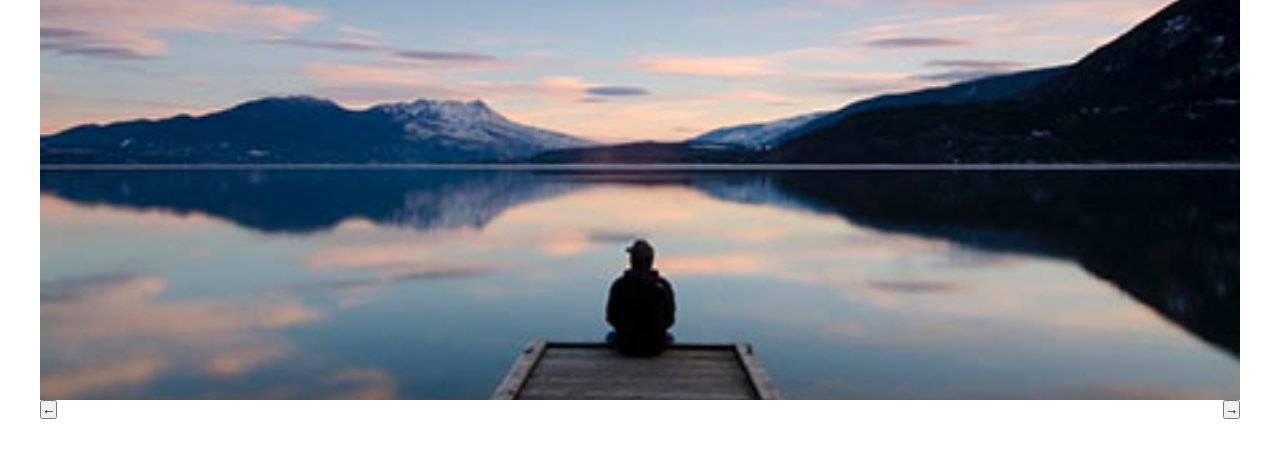
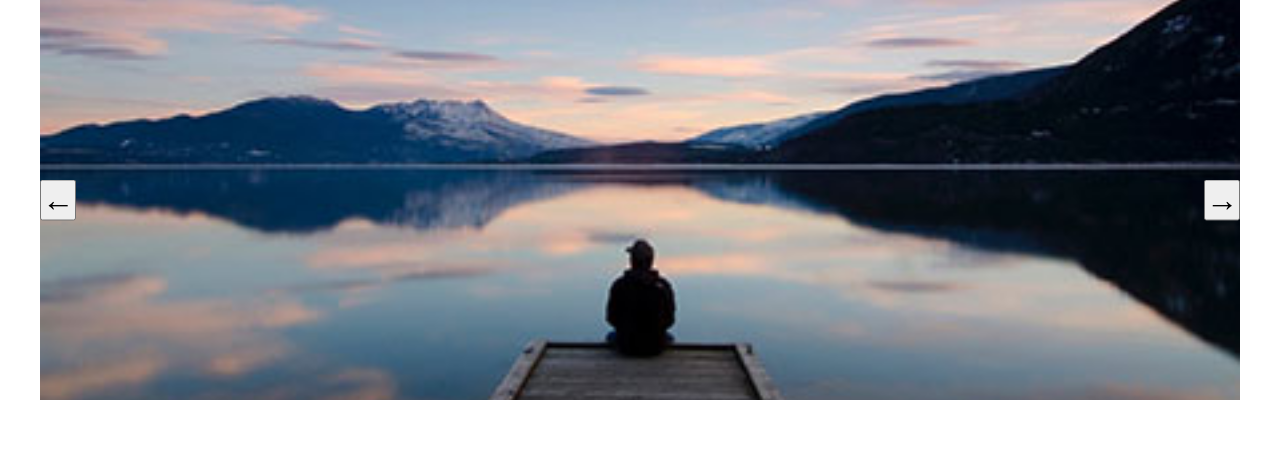
Before and after one commit to trelefede/js-array-carousel, a plain HTML site: page index.html in a window 1280 px wide. Drawn offline with Linux system fonts and the light colour scheme.

Commit message:
add html css

```diff
--- a/css/style.css
+++ b/css/style.css
@@ -26,11 +26,11 @@ img {
 .container-carousel {
     max-width: 1200px;
     margin: 0 auto;
+    position: relative;
 }
 
 .carousel {
     height: 50vh;
-    position: relative;
 }
 
 .carousell-item {
@@ -49,5 +49,14 @@ img {
 
 .container-navigation {
     display: flex;
+    width: 100%;
     justify-content: space-between;
+    position: absolute;
+    top: 50%;
+    z-index: 4;
+    transform: translateY(-50%);
 }
+
+.container-navigation button {
+    font-size: 2rem;
+}
```
